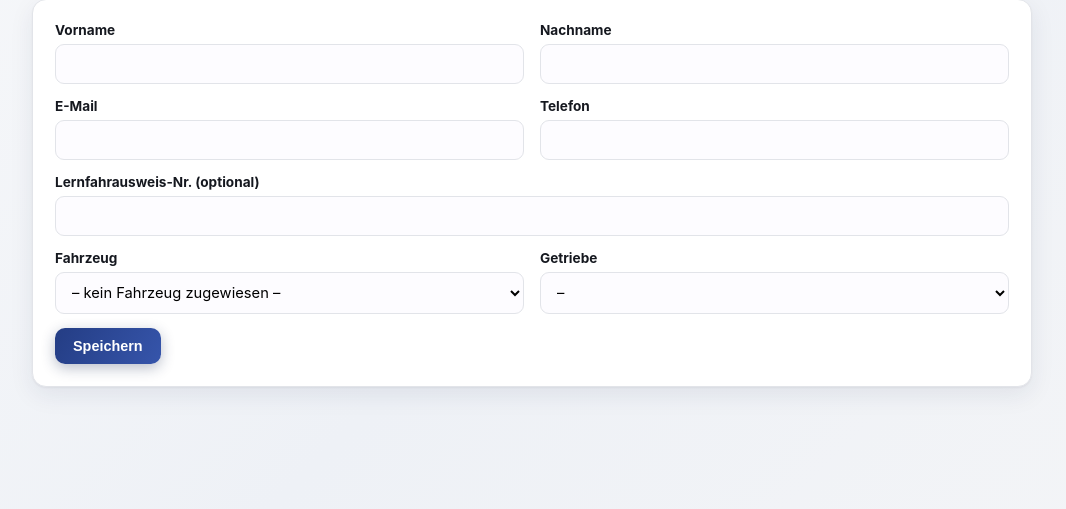
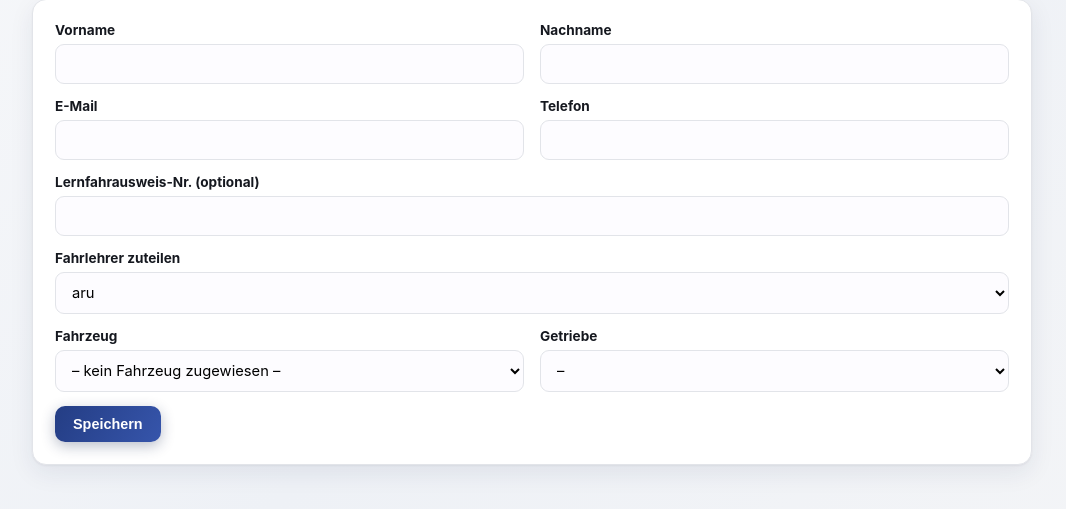
Before and after one commit to aru3018/Fahrschul-logbuch, a Flask app: page /schueler/neu in a window 1280 px wide. Shown: the part 154-663 px from the top of the page, without its empty margins (108-1174 px from the left). Run offline with Flask 3, Linux system fonts and the light colour scheme; the visitor is signed in with stand-in values (Sample User, id 1).

Commit message:
Admin: Fahrlehrer manuell zuteilen
- Beim Erstellen eines Schülers kann der Admin direkt den zuständigen
  Fahrlehrer auswählen (Feld "Fahrlehrer zuteilen", nur für Admins sichtbar)
- Beim Bearbeiten eines Schülers kann der Admin den Fahrlehrer nachträglich
  ändern
- Neue Schnellzuweisung direkt im Admin-Dashboard: Dropdown in der Spalte
  "Fahrlehrer" der Schülerliste, Auswahl speichert sofort
- Neue Route POST /schueler/<id>/fahrlehrer, nur für Admins zugänglich
  (normale Fahrlehrer erhalten 403)

Co-Authored-By: Claude Sonnet 5 <noreply@anthropic.com>
Claude-Session: https://claude.ai/code/session_01X21Ruz1RkJdnptvHW5jfcP

```diff
--- a/app.py
+++ b/app.py
@@ -44,6 +44,10 @@ BENUTZER = {
     "Pesche": {"passwort": "Pesche1", "rolle": "user", "anzeigename": "Pesche"},
     "Administrator": {"passwort": "Admin$1", "rolle": "admin", "anzeigename": "Administrator"},
 }
+
+# Liste der Fahrlehrer-Benutzernamen (ohne Admin-Konten) – wird für die
+# manuelle Fahrlehrer-Zuteilung durch den Admin verwendet.
+FAHRLEHRER_LISTE = [name for name, daten in BENUTZER.items() if daten["rolle"] != "admin"]
 
 
 def login_erforderlich(view):
@@ -186,8 +190,19 @@ def index():
 @app.route("/schueler/neu", methods=["GET", "POST"])
 @login_erforderlich
 def schueler_neu():
+    ist_admin = session.get("rolle") == "admin"
+
     if request.method == "POST":
         db = get_db()
+
+        # Admins können den Schüler direkt einem Fahrlehrer zuteilen,
+        # normale Fahrlehrer legen den Schüler immer bei sich selbst an.
+        erstellt_von = session["benutzer"]
+        if ist_admin:
+            gewaehlt = request.form.get("fahrlehrer", "").strip()
+            if gewaehlt in FAHRLEHRER_LISTE:
+                erstellt_von = gewaehlt
+
         db.execute(
             """
             INSERT INTO schueler
@@ -200,14 +215,19 @@ def schueler_neu():
                 request.form.get("email", "").strip(),
                 request.form.get("telefon", "").strip(),
                 request.form.get("lernfahrausweis_nr", "").strip(),
-                session["benutzer"],
+                erstellt_von,
                 request.form.get("fahrzeug", "").strip(),
                 request.form.get("getriebe", "").strip(),
             ),
         )
         db.commit()
-        return redirect(url_for("index"))
-    return render_template("schueler_neu.html", fahrzeuge=FAHRZEUGE)
+        return redirect(url_for("admin_dashboard") if ist_admin else url_for("index"))
+    return render_template(
+        "schueler_neu.html",
+        fahrzeuge=FAHRZEUGE,
+        ist_admin=ist_admin,
+        fahrlehrer_liste=FAHRLEHRER_LISTE,
+    )
 
 
 # ---------- Schülerdetail: Verlauf + neue Lektion erfassen ----------
@@ -347,13 +367,22 @@ def schueler_bearbeiten(schueler_id):
     if schueler is None:
         return redirect(url_for("index"))
     pruefe_zugriff(schueler)
+    ist_admin = session.get("rolle") == "admin"
 
     if request.method == "POST":
+        # Nur Admins dürfen hier den zuständigen Fahrlehrer umstellen.
+        erstellt_von = schueler["erstellt_von"]
+        if ist_admin:
+            gewaehlt = request.form.get("fahrlehrer", "").strip()
+            if gewaehlt in FAHRLEHRER_LISTE:
+                erstellt_von = gewaehlt
+
         db.execute(
             """
             UPDATE schueler
             SET vorname = ?, nachname = ?, email = ?, telefon = ?,
-                lernfahrausweis_nr = ?, status = ?, fahrzeug = ?, getriebe = ?
+                lernfahrausweis_nr = ?, status = ?, fahrzeug = ?, getriebe = ?,
+                erstellt_von = ?
             WHERE id = ?
             """,
             (
@@ -365,13 +394,20 @@ def schueler_bearbeiten(schueler_id):
                 request.form["status"],
                 request.form.get("fahrzeug", "").strip(),
                 request.form.get("getriebe", "").strip(),
+                erstellt_von,
                 schueler_id,
             ),
         )
         db.commit()
         return redirect(url_for("schueler_detail", schueler_id=schueler_id))
 
-    return render_template("schueler_bearbeiten.html", schueler=schueler, fahrzeuge=FAHRZEUGE)
+    return render_template(
+        "schueler_bearbeiten.html",
+        schueler=schueler,
+        fahrzeuge=FAHRZEUGE,
+        ist_admin=ist_admin,
+        fahrlehrer_liste=FAHRLEHRER_LISTE,
+    )
 
 
 # ---------- Lektion löschen (Korrektur bei Fehleingabe) ----------
@@ -480,6 +516,19 @@ def termin_erledigt(termin_id):
     return redirect(url_for("termine"))
 
 
+# ---------- Fahrlehrer-Zuteilung (nur Admin, direkt aus dem Dashboard) ----------
+
+@app.route("/schueler/<int:schueler_id>/fahrlehrer", methods=["POST"])
+@admin_erforderlich
+def schueler_fahrlehrer_zuweisen(schueler_id):
+    gewaehlt = request.form.get("fahrlehrer", "").strip()
+    if gewaehlt in FAHRLEHRER_LISTE:
+        db = get_db()
+        db.execute("UPDATE schueler SET erstellt_von = ? WHERE id = ?", (gewaehlt, schueler_id))
+        db.commit()
+    return redirect(url_for("admin_dashboard"))
+
+
 # ---------- Admin-Dashboard ----------
 
 @app.route("/admin")
@@ -536,6 +585,7 @@ def admin_dashboard():
         pro_fahrlehrer=pro_fahrlehrer,
         alle_schueler=alle_schueler,
         benutzerkonten=benutzerkonten,
+        fahrlehrer_liste=FAHRLEHRER_LISTE,
     )
 
 
--- a/static/style.css
+++ b/static/style.css
@@ -168,6 +168,14 @@ h2 {
     color: var(--primary-dark);
 }
 .btn-small:hover { background: #ddd6fe; }
+
+.inline-form { margin: 0; display: inline-block; }
+.inline-form select {
+    padding: 4px 8px;
+    font-size: 0.85rem;
+    border-radius: 6px;
+    border: 1px solid var(--border);
+}
 
 .badge {
     display: inline-block;
--- a/templates/schueler_neu.html
+++ b/templates/schueler_neu.html
@@ -27,6 +27,15 @@
     <label>Lernfahrausweis-Nr. (optional)
         <input type="text" name="lernfahrausweis_nr">
     </label>
+    {% if ist_admin %}
+    <label>Fahrlehrer zuteilen
+        <select name="fahrlehrer">
+            {% for f in fahrlehrer_liste %}
+            <option value="{{ f }}">{{ f }}</option>
+            {% endfor %}
+        </select>
+    </label>
+    {% endif %}
     <div class="form-row">
         <label>Fahrzeug
             <select name="fahrzeug" id="fahrzeug-auswahl">
```
Also changed, not shown: templates/admin_dashboard.html (+9 -1 lines), templates/schueler_bearbeiten.html (+11 -0 lines).
